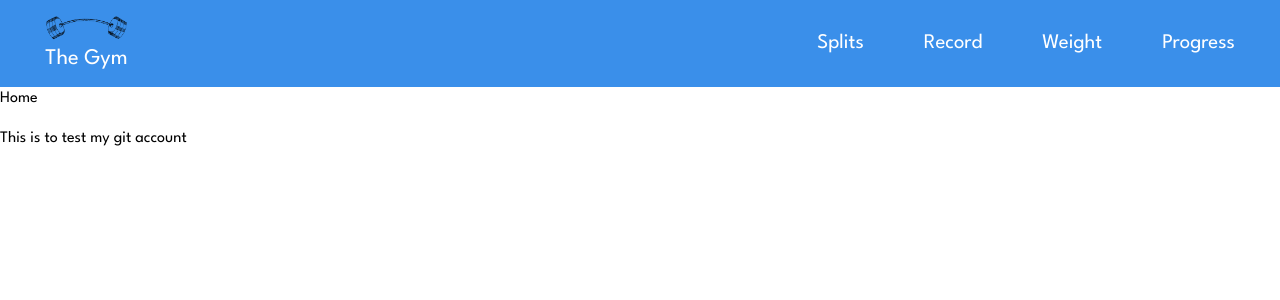
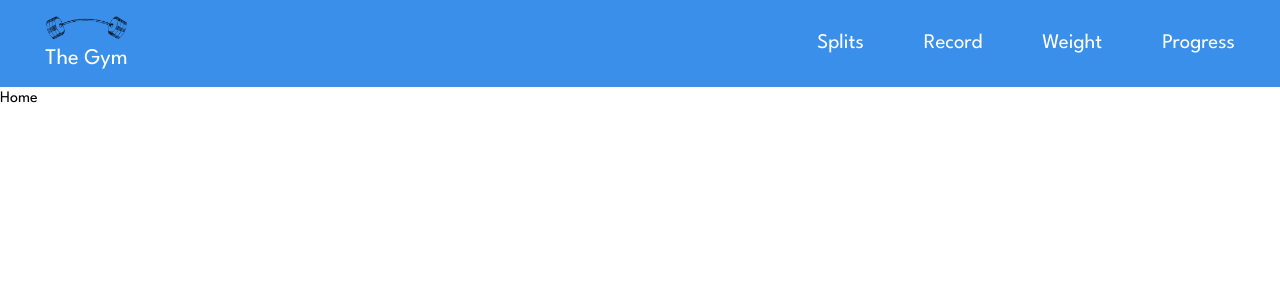
Before and after one commit to jackHotch/Gym-App-Next, a Next.js app in the folder client/: page / in a window 1280 px wide. Shown: the top 300 px of the page. Built offline with nearby package versions, Linux system fonts and the light colour scheme.

Commit message:
another test for git account

```diff
--- a/client/src/app/page.tsx
+++ b/client/src/app/page.tsx
@@ -1,10 +1,5 @@
 const Home = () => {
-  return (
-    <>
-      <div>Home</div>
-      <p>This is to test my git account</p>
-    </>
-  )
+  return <div>Home</div>
 }
 
 export default Home
```
